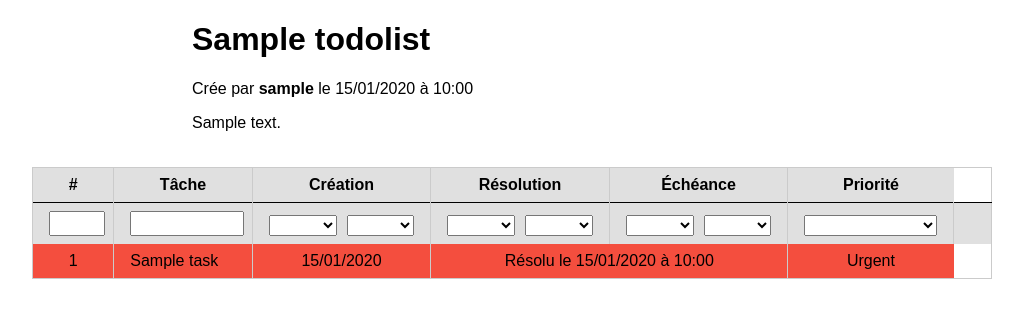
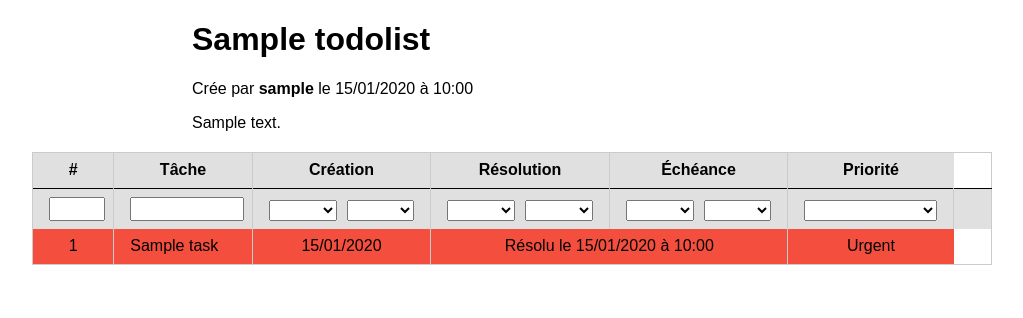
Before and after one commit to Bruce1347/YATDLM, a Django app: page /todo/lists/public/1/ in a window 1280 px wide. Shown: the top 318 px of the page, without its empty margins (128-1151 px from the left). Run offline with Django 3.2, Linux system fonts and the light colour scheme; tables that the repository leaves empty hold one stand-in row (values such as "Sample post"); some libraries are stand-ins or nearby versions.

Commit message:
Task #83 : Use css properties instead of linebreaks between DOM elements

```diff
--- a/yatdlm/templates/todo/list.html
+++ b/yatdlm/templates/todo/list.html
@@ -21,23 +21,18 @@
         </div>
     {% endif %}
 </div>
-<br>
-<div>
+<div class="margint-normal">
     {% if not public %}
-    <div class="hidden" id="add-container">
+    <div class="marginb-normal hidden" id="add-container">
         <hr>
         <div style="max-width: 40em; margin: auto;">
             <form>
                 <h2>Ajouter une tâche :</h2>
                 <label for="new_task_title">Titre :</label>
-                <input type="text" id="new_task_title" style="width: 100%">
-                <br>
-                <br>
+                <input class="marginb-normal" type="text" id="new_task_title" style="width: 100%">
                 <label for="new_task_descr">Description :</label>
-                <textarea id="new_task_descr" rows="8" style="width: 100%"></textarea>
-                <br>
-                <br>
-                <div style="display: flex;">
+                <textarea class="marginb-normal" id="new_task_descr" rows="8" style="width: 100%"></textarea>
+                <div class="marginb-normal" style="display: flex;">
                     <div style="flex: 1; margin-right: 10px;">
                         <label for="new_task_due_date">Date de fin :</label>
                         <input type="text" id="new_task_due_date" style="width: 100%">
@@ -55,20 +50,15 @@
                         </select>
                     </div>
                 </div>
-                <br>
-                <br>
-                <button class="pure-button" type="button" onclick="add_task('/todo/lists/{{ list.id }}/add_task');">Ajouter
+                <button class="marginb-normal pure-button" type="button" onclick="add_task('/todo/lists/{{ list.id }}/add_task');">Ajouter
                     une nouvelle tâche</button>
-                <br>
-                <br>
             </form>
         </div>
         <hr>
     </div>
-    <br>
     {% endif %}
 {% endif %}
-    <div>
+    <div class="marginb-normal">
         <table class="fullwidth pure-table pure-table-bordered" style="max-width: 60em; margin: auto;">
             {% if not search and not xhr %}
             <thead>
@@ -206,8 +196,6 @@
             </tbody>
         </table>
     </div>
-    <br>
-    <br>
     {% endif %}
 </div>
 {% endblock %}
--- a/yatdlm/todo/static/css/main.css
+++ b/yatdlm/todo/static/css/main.css
@@ -12,6 +12,9 @@
 
 .marginl-tiny   { margin-left: 5px; }
 .marginr-tiny   { margin-right: 5px; }
+
+.margint-normal { margin-top: 20px; }
+.marginb-normal { margin-bottom: 20px; }
 
 .b_white        { background: #FFFFFF; }
 .b_lightgrey    { background: #e5e2e2; }
```
Also changed, not shown: yatdlm/templates/todo/index.html (+5 -17 lines), yatdlm/templates/todo/login.html (+8 -11 lines), yatdlm/templates/todo/xhr/task_detail.html (+11 -19 lines), yatdlm/templates/todo/xhr/task_edit.html (+5 -12 lines).
